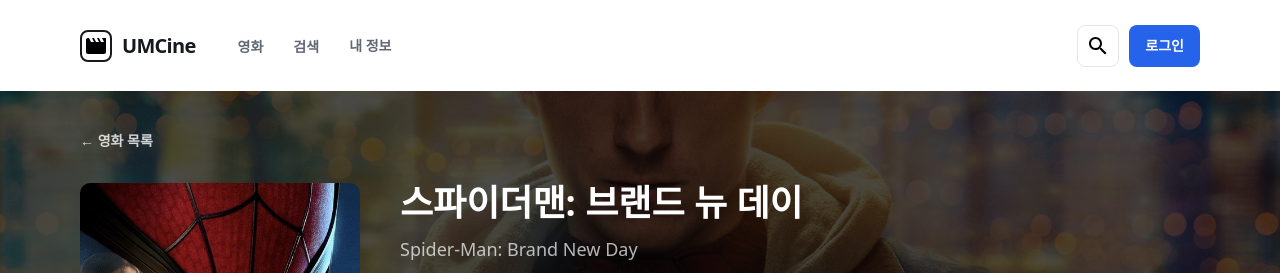
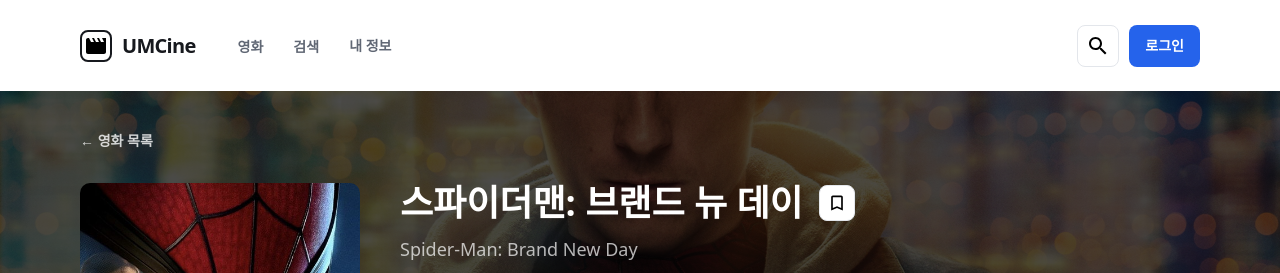
Before and after one commit to UMC-SMWU/11th_UMC_Web_A, a React (Vite) app in the folder umcine/: page /movies/1 in a window 1280 px wide. Shown: the top 273 px of the page. Built offline with nearby package versions, Linux system fonts and the light colour scheme; a web font is replaced by a local one.

Commit message:
feat: 영화 상세 페이지에 북마크 버튼 추가

```diff
--- a/umcine/src/pages/movies/movie-detail-page.tsx
+++ b/umcine/src/pages/movies/movie-detail-page.tsx
@@ -1,5 +1,6 @@
 import { Link, useParams } from "@tanstack/react-router";
 import { movies } from "../../data/movies";
+import { BookmarkButton } from "../../components/bookmark-button";
 
 export function MovieDetailPage() {
   const { movieId } = useParams({ from: "/movies/$movieId" });
@@ -35,7 +36,10 @@ export function MovieDetailPage() {
             className="h-[420px] w-[280px] shrink-0 rounded-[10px] object-cover"
           />
           <div className="flex flex-col gap-3">
-            <h1 className="text-4xl font-black">{movie.title}</h1>
+            <div className="flex items-center gap-4">
+              <h1 className="text-4xl font-black">{movie.title}</h1>
+              <BookmarkButton movieId={movie.id} movieTitle={movie.title} />
+            </div>
             <p className="text-lg text-white/70">{movie.originalTitle}</p>
             <p className="text-sm text-white/70">
               {movie.releaseDate} · {movie.genres.join(" · ")} · {movie.runtime}
```
